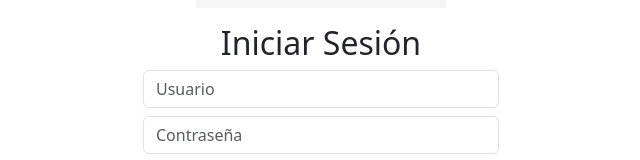
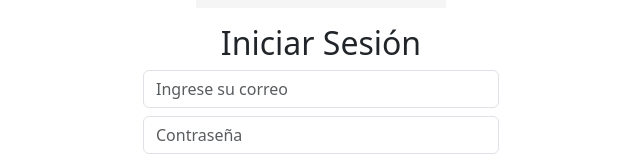
Before and after one commit to nesiv3/client_santuario, an Angular app: page /login in a window 1280 px wide. Shown: the part 290-450 px from the top of the page, without its empty margins (319-959 px from the left). Built offline with nearby package versions, Linux system fonts and the light colour scheme; no server answers.

Commit message:
Ajuste en login

```diff
--- a/src/app/components/login/login.component.html
+++ b/src/app/components/login/login.component.html
@@ -5,7 +5,7 @@
         <div class="col-md-4">
             <form (ngSubmit)="onLogin()">
                 <div class="form-group ">
-                    <input type="text" class="form-control" placeholder="Usuario" [(ngModel)]="username" name="username"
+                    <input type="email" class="form-control" placeholder="Ingrese su correo" [(ngModel)]="email" name="email"
                         required>
                 </div>
                 <div class="form-group mt-2">
--- a/src/app/components/login/login.component.ts
+++ b/src/app/components/login/login.component.ts
@@ -14,7 +14,7 @@ import { User } from '../../models/user';
 })
 
 export class LoginComponent implements OnInit {
-  username: string = '';
+  email: string = '';
   password: string = '';
   errorMessage: string = '';
   listUsers: User[] = [];
@@ -42,8 +42,11 @@ export class LoginComponent implements OnInit {
   }
 
   onLogin(): void {
+    const trimmedEmail = this.email.trim();
+    const trimmedPassword = this.password.trim();
+
     const foundUser = this.listUsers.find(
-      user => user.username === this.username && user.password === this.password
+      user => user.email === trimmedEmail && user.password === trimmedPassword
     );
 
     if (foundUser) {
```
